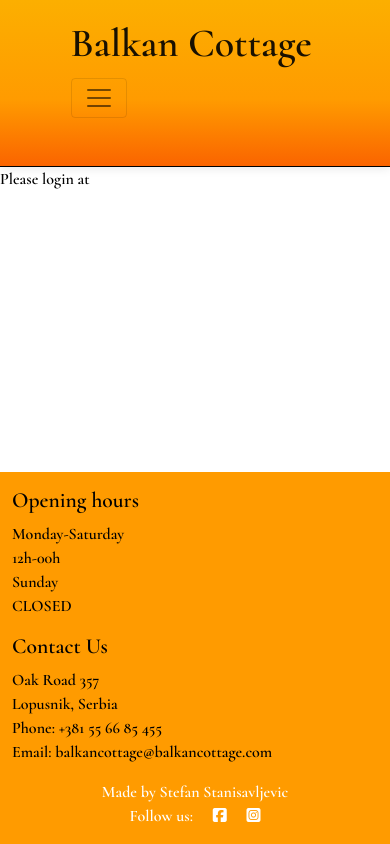
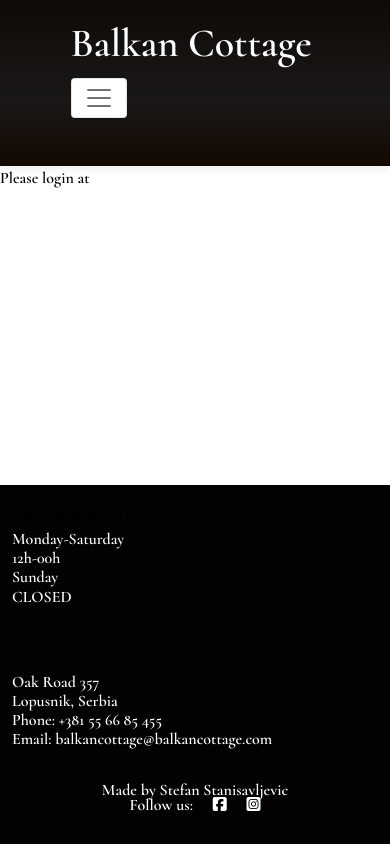
Before and after one commit to 23052015/balkan-cottage, a Django app: page /my_reservations/ in a window 390 px wide. Run offline with Django 3.2, Linux system fonts and the light colour scheme; the visitor is signed in with stand-in values (Sample User, id 1); data that the repository does not hold is empty; some libraries are stand-ins or nearby versions.

Commit message:
make the footer and bg image responsive, change the style, add update reservation view and delete reservation function, test it

```diff
--- a/balkancottageapp/admin.py
+++ b/balkancottageapp/admin.py
@@ -5,8 +5,8 @@
 
 @admin.register(Menu)
 class PostAdmin(SummernoteModelAdmin):
-    list_display = ('dish_name', 'price', 'status')
-    list_filter = ('status', 'price')
+    list_display = ('dish_name', 'status')
+    list_filter = ('status', 'dish_name')
     summernote_fields = ('content')
 
 
--- a/balkancottageapp/urls.py
+++ b/balkancottageapp/urls.py
@@ -1,5 +1,6 @@
 from . import views
 from django.urls import path
+from django.contrib.staticfiles.urls import staticfiles_urlpatterns
 from .views import CreateReservation, MyReservations, Menu, UpdateReservation
 
 urlpatterns = [
@@ -7,6 +8,7 @@
     path('menu', views.MenuList.as_view(), name='menu'),
     path('reservation/', views.CreateReservation.as_view(), name='reservation'),
     path('my_reservations/', views.MyReservations.as_view(), name='my_reservations'),
-    path('update_reservation/<int:pk>/update/', views.UpdateReservation.as_view(), name='update_reservation')
+    path('update_reservation/<int:pk>/update/', views.UpdateReservation.as_view(), name='update_reservation'),
+    path('delete/<reservation_id>', views.delete_reservation, name='delete'),
 
 ]
--- a/balkancottageapp/views.py
+++ b/balkancottageapp/views.py
@@ -1,4 +1,4 @@
-from django.shortcuts import render, redirect
+from django.shortcuts import render, redirect, get_object_or_404
 from django.views import generic, View
 from django.views.generic.edit import UpdateView, DeleteView
 from .models import Menu, Home, Reservation
@@ -21,7 +21,7 @@
 class MenuList(generic.ListView):
     model = Menu
     # decide by which order to sort later
-    queryset = Menu.objects.filter(status=1).order_by('-price')
+    queryset = Menu.objects.filter(status=1)
     template_name = 'menu.html'
     paginate_by = 6
 
@@ -59,9 +59,7 @@
         of another reservation indicating potential overlapping and avoiding
         conflicts if there is a reservation in a certain time period.
         """
-        datetime_now = timezone.now()
-        reservation_start_time = datetime.combine(reservation_date, reservation_time)
-        reservation_end_time = reservation_start_time + timedelta(hours=3)
+
         if reservation_date.weekday() == 6:
             messages.error(self.request, 'Sorry, We are closed on Sundays')
             return None
@@ -94,15 +92,31 @@
     def get_success_url(self):
         return reverse_lazy('my_reservations')
 
+    def form_valid(self, form):
+        # This method is called when valid form data has been POSTed.
+        # It should return an HttpResponse.
+        reservation_date = form.cleaned_data['reservation_date']
+        reservation_time = form.cleaned_data['reservation_time']
+        check_overlap = self.check_double_reservation(self.request, reservation_date, reservation_time)
+        if not check_overlap:
+            return self.form_invalid(form)
+        return super().form_valid(form)
+
     def check_double_reservation(self, request, reservation_date, reservation_time):
         existing_reservation = Reservation.objects.filter(
             reservation_date=reservation_date,
             reservation_time=reservation_time,
             user=self.request.user
-        ).exclude(pk=self.object.pk)
+        ).exclude(pk=self.kwargs['pk'])
 
         if existing_reservation.exists():
             messages.error(self.request, 'Ups, there is already a reservation in the selected period')
             return False
         else:
             return True, None
+
+
+def delete_reservation(request, reservation_id):
+    reservation_to_delete = get_object_or_404(Reservation, id=reservation_id)
+    reservation_to_delete.delete()
+    return redirect('my_reservations')
--- a/static/css/style.css
+++ b/static/css/style.css
@@ -7,11 +7,23 @@
 
 /*index.html */
 
-.bg-cover {
-    background-size: cover!important;
+#bg-cover {
+    /* background: no-repeat center center fixed; */
+    position: absolute;
+    object-fit: cover;
     width: 100%;
-    max-height: 45vw;
+    height: 100%;
+    max-height: 83vh;
+    z-index: -1;
+
+
+
 }
+/*
+.bg-cover, img {
+    height: 45vw;
+
+} */
 
 
 .btn {
@@ -21,9 +33,9 @@
 /* navigation */
 
 .navbar {
-    background-image: linear-gradient(#fcaf00, #ff9b00 60%, #fa6400);
+    background-image: linear-gradient(#0e0b06, #1a1817 60%, #140902);
     background-repeat: no-repeat;
-    border-bottom: 1px solid #000000;
+    /* border-bottom: 1px solid #c47011; */
     box-shadow: 0px 1px 10px rgba(0, 0, 0, 0.1);
     border-radius: 0px;
     padding-bottom: 3rem;
@@ -54,6 +66,10 @@
     color: #FFF;
 }
 
+.navbar-light .navbar-toggler{
+    background-color: #FFF;
+}
+
 .nav-link {
     color: #000000;
 }
@@ -79,6 +95,9 @@
 
 /*footer*/
 
+.footer {
+    line-height: 0.6;
+}
 .bg-light {
-    background-color: #ff9b00!important;
+    background-color: #030200!important;
 }
--- a/templates/base.html
+++ b/templates/base.html
@@ -22,7 +22,7 @@
     <link rel="stylesheet" href="{% static 'css/style.css' %}">
 </head>
 
-<body>
+<body class="d-flex flex-column h-100">
 
 
     <!--Navigation-->
@@ -30,7 +30,7 @@
 
     <nav class="navbar navbar-expand-lg navbar-light bg-light">
         <div class="container-fluid">
-            <a class="navbar-brand" href="{% url 'home' %}">Balkan Cottage</a>
+            <a class="navbar-brand text-white" href="{% url 'home' %}">Balkan Cottage</a>
             <button class="navbar-toggler" type="button" data-bs-toggle="collapse" data-bs-target="#navbarText"
                 aria-controls="navbarText" aria-expanded="false" aria-label="Toggle navigation">
                 <span class="navbar-toggler-icon"></span>
@@ -38,28 +38,28 @@
             <div class="collapse navbar-collapse" id="navbarText">
                 <ul class="navbar-nav me-auto mb-2 mb-lg-0">
                     <li class="nav-item">
-                        <a class="nav-link active" aria-current="page" href="{% url 'home' %}">Home</a>
+                        <a class="nav-link active text-white" aria-current="page" href="{% url 'home' %}">Home</a>
                     </li>
                     <li class="nav-item">
-                        <a class="nav-link" href="{% url 'reservation' %}">Reservations</a>
+                        <a class="nav-link text-white" href="{% url 'reservation' %}">Reservations</a>
                     </li>
                     <li class="nav-item">
-                        <a class="nav-link" href="{% url 'menu' %}">Menu</a>
+                        <a class="nav-link text-white" href="{% url 'menu' %}">Menu</a>
                     </li>
                     {% if user.is_authenticated %}
                     <li class="nav-item">
-                        <a class="nav-link" href="{% url 'account_logout' %}">Logout</a>
+                        <a class="nav-link text-white" href="{% url 'account_logout' %}">Logout</a>
                     </li>
                     <li class="nav-item">
-                        <a class="nav-link" href="{% url 'my_reservations' %}">My Reservations</a>
+                        <a class="nav-link text-white" href="{% url 'my_reservations' %}">My Reservations</a>
                     </li>
 
                     {% else %}
                     <li class="nav-item">
-                        <a class="nav-link" href="{% url 'account_signup' %}">Sign Up</a>
+                        <a class="nav-link text-white" href="{% url 'account_signup' %}">Sign Up</a>
                     </li>
                     <li class="nav-item">
-                        <a class="nav-link" href="{% url 'account_login' %}">Sign In</a>
+                        <a class="nav-link text-white" href="{% url 'account_login' %}">Sign In</a>
                     </li>
                     {% endif %}
                 </ul>
@@ -76,29 +76,31 @@
     {% endblock content %}
     <!--Footer-->
 
-    <footer class="footer mt-auto py-3 bg-light fixed-bottom">
+    <footer class="footer py-3 bg-light mt-auto">
         <div class="container">
-            <div class="row">
-                <div class="col-md-4">
+            <div class="row flex-column flex-md-row justify-content-center">
+                <div class="col-md-4 mb-3 mb-md-0">
                     <h4>Opening hours</h4>
-                    <ul class="list-unstyled text-small">
-                        <li>Monday-Saturday</li>
-                        <li>12h-00h</li>
-                        <li>Sunday</li>
-                        <li>CLOSED</li>
+                    <ul class="list-unstyled text-small text-white">
+                        <li>Monday-Saturday</li><br>
+                        <li>12h-00h</li><br>
+                        <li>Sunday</li><br>
+                        <li>CLOSED</li><br>
                     </ul>
                 </div>
-                <div class="col-md-4">
+                <div class="col-md-4 mb-3 mb-md-0">
                     <h4>Contact Us</h4>
-                    <p>
-                        Oak Road 357 <br>
-                        Lopusnik, Serbia <br>
-                        Phone: +381 55 66 85 455 <br>
-                        Email: balkancottage@balkancottage.com <br>
-                    </p>
+                    <ul class="list-unstyled text-small text-white">
+
+                        <li>Oak Road 357</li><br>
+                        <li>Lopusnik, Serbia</li><br>
+                        <li>Phone: +381 55 66 85 455</li><br>
+                        <li>Email: balkancottage@balkancottage.com</li><br>
+
+                </ul>
                 </div>
                 <!--This part of code is copied from django blog project made by code institute-->
-                <div class="col-md-4">
+                <div class="col-md-4 mb-3 mb-md-0">
                     <p class="m-0 text-center text-white">Made by Stefan Stanisavljevic</p>
                     <p class="m-0 text-center text-white">Follow us:
                         <i class="fab fa-facebook-square ms-3"></i>
--- a/templates/index.html
+++ b/templates/index.html
@@ -2,6 +2,6 @@
 {% load static %}
 {% block content %}
 
-<img src="https://res.cloudinary.com/dsqztoyqt/image/upload/v1690826304/homebackground_macasl.jpg" alt="fire grill" class="bg-cover">
+<img src="https://res.cloudinary.com/dsqztoyqt/image/upload/v1690826304/homebackground_macasl.jpg" alt="fire grill" id="bg-cover">
 
 {% endblock %}
--- a/templates/my_reservations.html
+++ b/templates/my_reservations.html
@@ -15,6 +15,7 @@
             <li>
                 Date: {{ reservation.reservation_date }} | Time: {{ reservation.reservation_time }} | Message: {{ reservation.message }}
                 <a href="{% url 'update_reservation' pk=reservation.pk %}">Update your reservation</a>
+                <a href="/delete/{{ reservation.id}}">Cancel your reservation</a>
             </li>
 
             {% endif %}
```
Also changed, not shown: balkancottageapp/models.py (+0 -11 lines), templates/menu.html (+7 -5 lines), balkancottageapp/migrations/0014_auto_20230818_1824.py (added).
